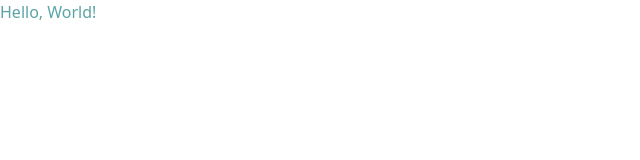
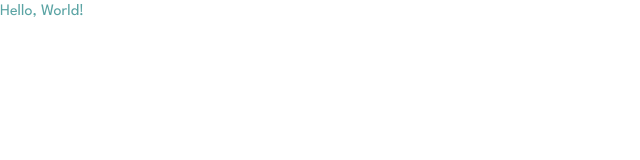
Before and after one commit to reline-digital/job-listings, a Next.js app in the folder apps/frontend/: page / in a window 1280 px wide. Shown: the top 160 px of the page, without its empty margins (0-640 px from the left). Built offline with nearby package versions, Linux system fonts and the light colour scheme.

Commit message:
add fonts

```diff
--- a/apps/frontend/src/app/layout.tsx
+++ b/apps/frontend/src/app/layout.tsx
@@ -1,13 +1,20 @@
-import "./styles.css";
+import { League_Spartan } from 'next/font/google'
+
+import './styles.css'
+
+const league_spartan = League_Spartan({
+  subsets: ['latin'],
+  display: 'swap',
+})
 
 export default function RootLayout({
   children,
 }: {
-  children: React.ReactNode;
+  children: React.ReactNode
 }): JSX.Element {
   return (
-    <html lang="en">
+    <html className={league_spartan.className} lang='en'>
       <body>{children}</body>
     </html>
-  );
+  )
 }
--- a/apps/frontend/tailwind.config.js
+++ b/apps/frontend/tailwind.config.js
@@ -21,6 +21,9 @@ module.exports = {
         warning: 'hsl(34, 97%, 64%)',
         danger: 'hsl(0, 100%, 63%)',
       },
+      fontFamily: {
+        sans: ['var(--font-league_spartan)'],
+      },
     },
   },
   plugins: [],
```
